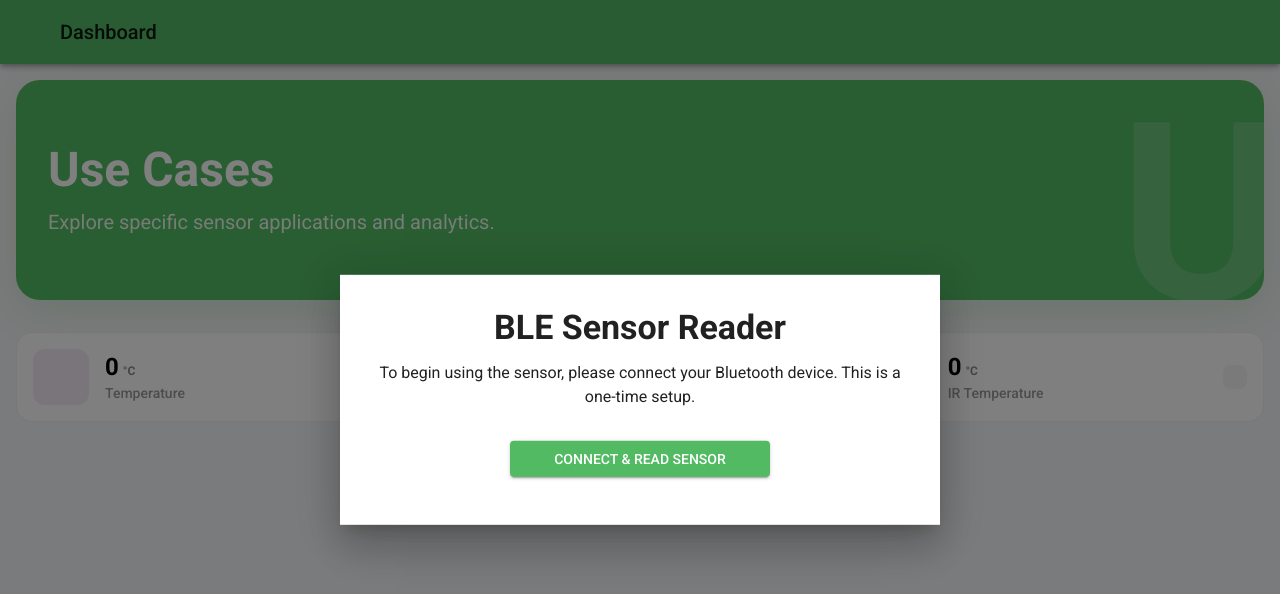
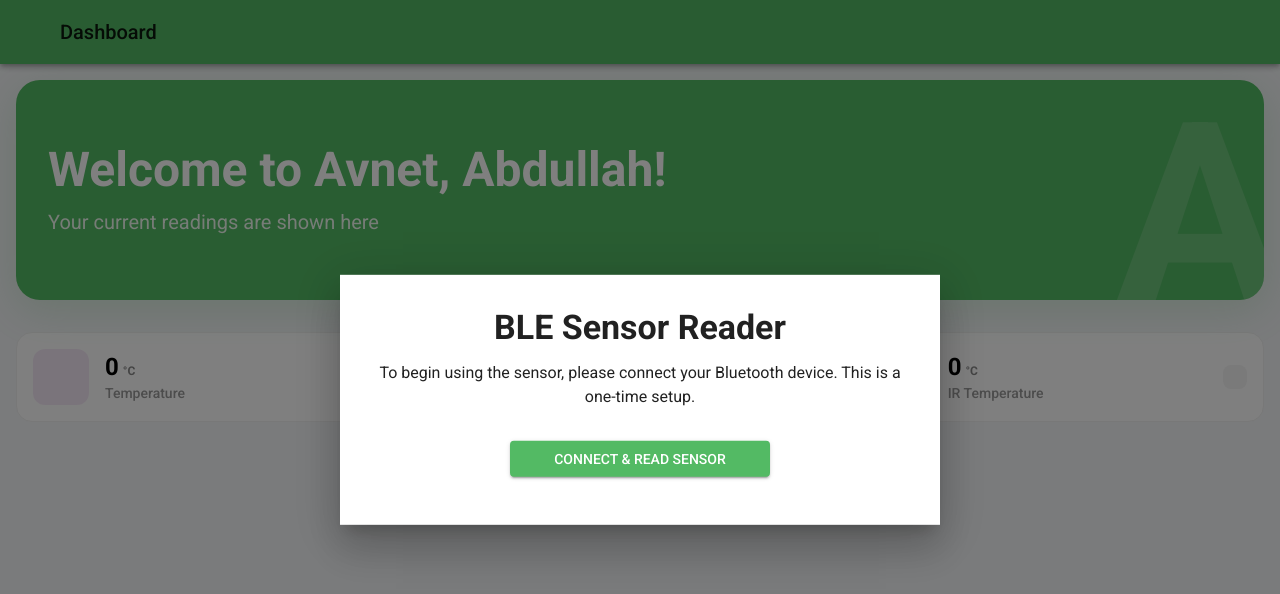
Before and after one commit to sajidmasoodbscs/avent-bluetooth-sensor, a React (Create React App) app: page /use-cases in a window 1280 px wide. Shown: the top 594 px of the page. Built offline with nearby package versions, Linux system fonts and the light colour scheme; some icons are missing.

Commit message:
code refactor

```diff
--- /dev/null
+++ b/src/components/Common/Hero.jsx
@@ -0,0 +1,53 @@
+
+import React from "react";
+import { Box ,Typography} from "@mui/material";
+
+const Hero = () => {
+  return (
+    <Box
+          sx={{
+            backgroundColor: "#53ba64",
+            borderRadius: "24px",
+            p: { xs: 3, md: 4 },
+            mb: 4,
+            color: "#fff",
+            display: "flex",
+            flexDirection: "column",
+            justifyContent: "center",
+            position: "relative",
+            overflow: "hidden",
+            minHeight: "220px",
+            boxShadow: "0 10px 40px rgba(83, 186, 100, 0.2)"
+          }}
+        >
+          <Box sx={{ position: "relative", zIndex: 1 }}>
+            <Typography variant="h3" sx={{ fontWeight: "bold", mb: 1 }}>
+              Welcome to Avnet, Abdullah!
+            </Typography>
+            <Typography variant="h6" sx={{ opacity: 0.9, fontWeight: "normal" }}>
+              Your current readings are shown here
+            </Typography>
+          </Box>
+
+          {/* Large semi-transparent "A" logo background decoration */}
+          <Typography
+            sx={{
+              position: "absolute",
+              right: -20,
+              bottom: -40,
+              fontSize: "250px",
+              fontWeight: "900",
+              color: "rgba(255,255,255,0.15)",
+              userSelect: "none",
+              lineHeight: 1,
+              zIndex: 0
+            }}
+          >
+            A
+          </Typography>
+        </Box>
+
+  );
+};
+
+export default Hero;
--- a/src/components/HomePage.jsx
+++ b/src/components/HomePage.jsx
@@ -1,12 +1,7 @@
 import * as React from 'react';
-import { useState } from 'react';
 import Box from '@mui/material/Box';
-import Typography from '@mui/material/Typography';
-import Grid from '@mui/material/Grid';
-import WavingHandIcon from '@mui/icons-material/WavingHand';
 import BreathMoistureLevel from './Common/BreathMoistureLevel';
-import ConnectModal from './Modal/ConnectModal';
-
+import Hero from './Common/Hero';
 
 
 
@@ -19,49 +14,7 @@
     <>
       <Box sx={{ maxWidth: '1400px', mx: 'auto', p: 1 }}>
         {/* Figma Hero Section */}
-        <Box
-          sx={{
-            backgroundColor: "#53ba64",
-            borderRadius: "24px",
-            p: { xs: 3, md: 4 },
-            mb: 4,
-            color: "#fff",
-            display: "flex",
-            flexDirection: "column",
-            justifyContent: "center",
-            position: "relative",
-            overflow: "hidden",
-            minHeight: "220px",
-            boxShadow: "0 10px 40px rgba(83, 186, 100, 0.2)"
-          }}
-        >
-          <Box sx={{ position: "relative", zIndex: 1 }}>
-            <Typography variant="h3" sx={{ fontWeight: "bold", mb: 1 }}>
-              Welcome to Avnet, Abdullah!
-            </Typography>
-            <Typography variant="h6" sx={{ opacity: 0.9, fontWeight: "normal" }}>
-              Your current readings are shown here
-            </Typography>
-          </Box>
-
-          {/* Large semi-transparent "A" logo background decoration */}
-          <Typography
-            sx={{
-              position: "absolute",
-              right: -20,
-              bottom: -40,
-              fontSize: "250px",
-              fontWeight: "900",
-              color: "rgba(255,255,255,0.15)",
-              userSelect: "none",
-              lineHeight: 1,
-              zIndex: 0
-            }}
-          >
-            A
-          </Typography>
-        </Box>
-
+       <Hero/>
         <BreathMoistureLevel
           temperature={latestData.temperature}
           humidity={latestData.humidity}
--- a/src/components/UseCasesPage.jsx
+++ b/src/components/UseCasesPage.jsx
@@ -2,52 +2,14 @@
 import { Box, Typography } from '@mui/material';
 import { useBle } from '../ble/BleContext';
 import BreathMoistureLevel from './Common/BreathMoistureLevel';
+import Hero from './Common/Hero';
 
 const UseCasesPage = () => {
   const { latestData } = useBle();
 
   return (
     <Box sx={{ maxWidth: '1400px', mx: 'auto', p: 1 }}>
-      <Box
-        sx={{
-          backgroundColor: "#53ba64",
-          borderRadius: "24px",
-          p: { xs: 3, md: 4 },
-          mb: 4,
-          color: "#fff",
-          display: "flex",
-          flexDirection: "column",
-          justifyContent: "center",
-          position: "relative",
-          overflow: "hidden",
-          minHeight: "220px",
-          boxShadow: "0 10px 40px rgba(83, 186, 100, 0.2)"
-        }}
-      >
-        <Box sx={{ position: "relative", zIndex: 1 }}>
-          <Typography variant="h3" sx={{ fontWeight: "bold", mb: 1 }}>
-            Use Cases
-          </Typography>
-          <Typography variant="h6" sx={{ opacity: 0.9, fontWeight: "normal" }}>
-            Explore specific sensor applications and analytics.
-          </Typography>
-        </Box>
-        <Typography
-          sx={{
-            position: "absolute",
-            right: -20,
-            bottom: -40,
-            fontSize: "250px",
-            fontWeight: "900",
-            color: "rgba(255,255,255,0.15)",
-            userSelect: "none",
-            lineHeight: 1,
-            zIndex: 0
-          }}
-        >
-          U
-        </Typography>
-      </Box>
+      <Hero/>
 
       {/* Passing only the first 3 sensors by limiting what BreathMoistureLevel renders */}
       <BreathMoistureLevel
```
